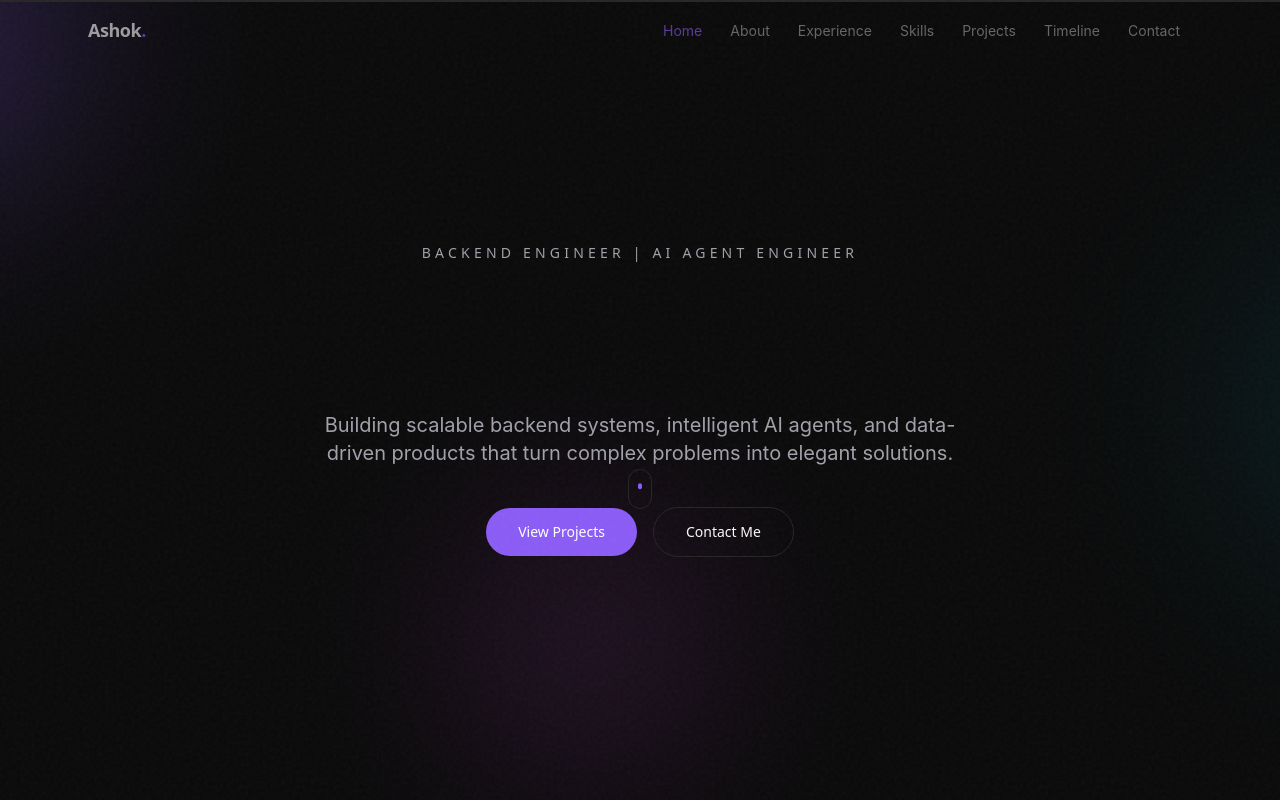
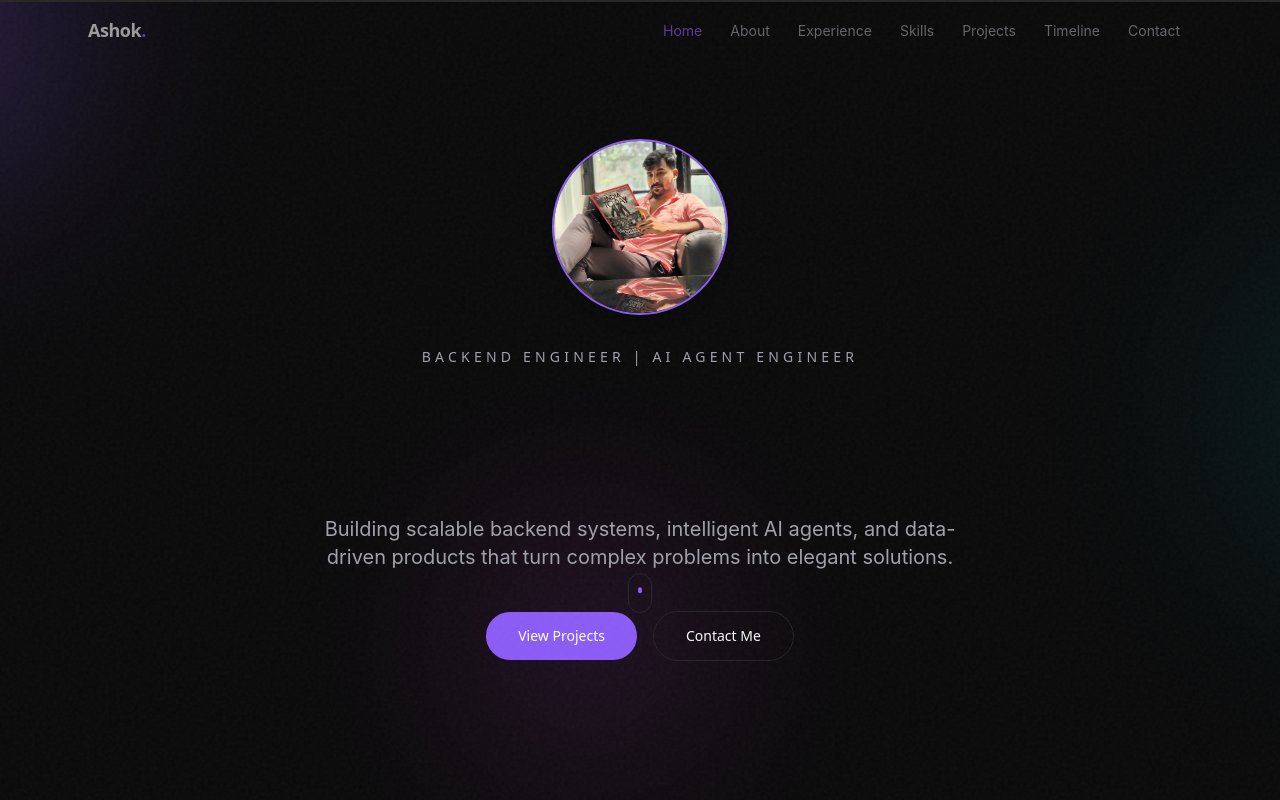
Before and after one commit to Anumulaashok/portfolio, a Next.js app: page / in a window 1280 px wide. Shown: the top 800 px of the page. Built offline with nearby package versions, Linux system fonts and the light colour scheme.

Commit message:
Add profile photo to hero section
Displays a circular profile image above the intro text on the landing page.

```diff
--- a/components/sections/HeroSection.tsx
+++ b/components/sections/HeroSection.tsx
@@ -1,6 +1,7 @@
 "use client";
 
 import { motion } from "framer-motion";
+import Image from "next/image";
 import { useEffect, useState } from "react";
 import { BlurText } from "@/components/reactbits/BlurText";
 import { GradientText } from "@/components/reactbits/GradientText";
@@ -27,6 +28,21 @@ export function HeroSection() {
     >
       <GradientBlob mouseX={offset.x} mouseY={offset.y} />
       <div className="relative z-10 mx-auto flex max-w-6xl flex-col items-center text-center">
+        <motion.div
+          initial={{ opacity: 0, scale: 0.85 }}
+          animate={{ opacity: 1, scale: 1 }}
+          transition={{ duration: 0.6 }}
+          className="mb-8 h-36 w-36 overflow-hidden rounded-full border-2 border-[var(--accent-violet)] shadow-lg md:h-44 md:w-44"
+        >
+          <Image
+            src="/profile.jpg"
+            alt="Ashok"
+            width={176}
+            height={176}
+            priority
+            className="h-full w-full object-cover"
+          />
+        </motion.div>
         <motion.p
           variants={fadeInUp}
           initial="hidden"
```
Also changed, not shown: public/profile.jpg (added).
